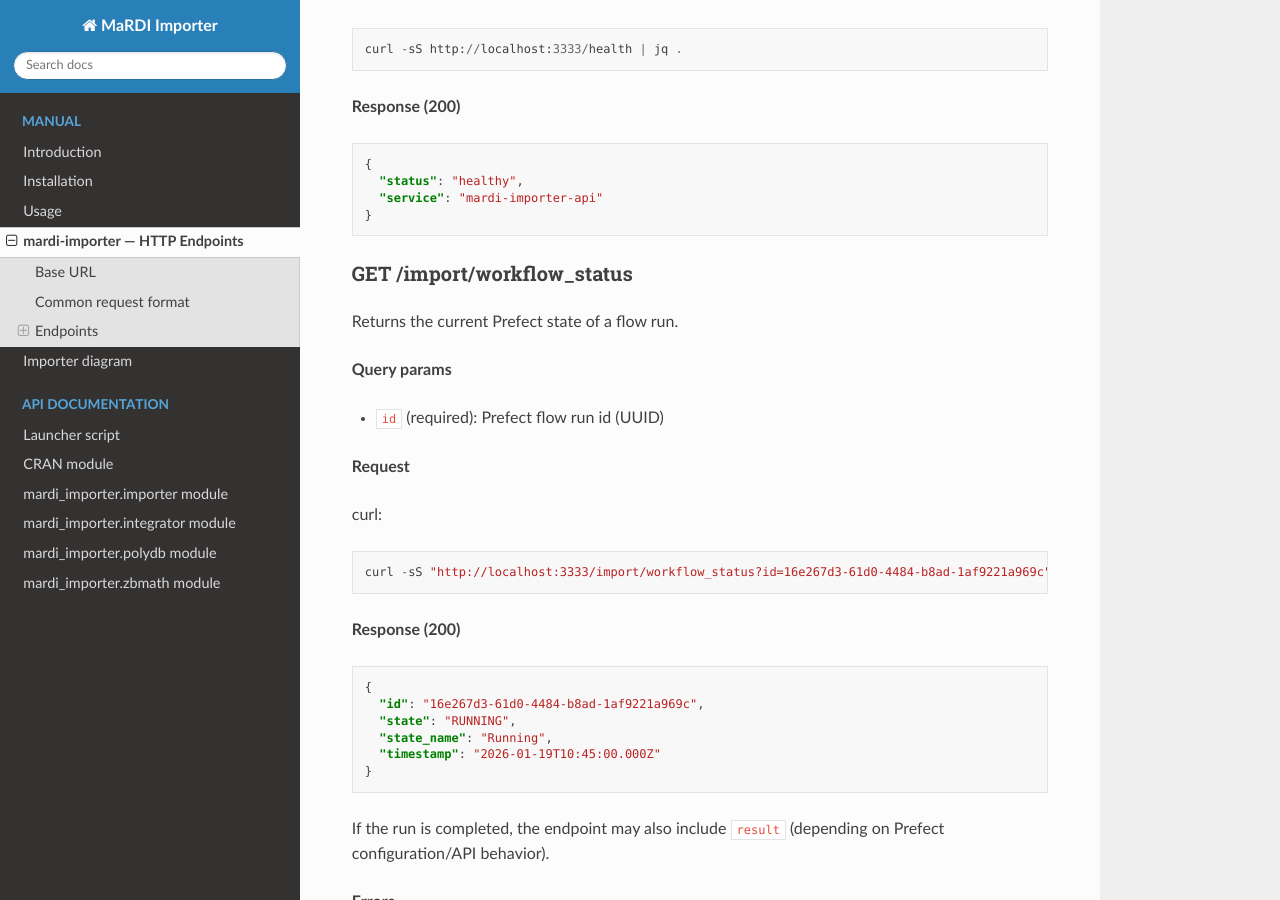
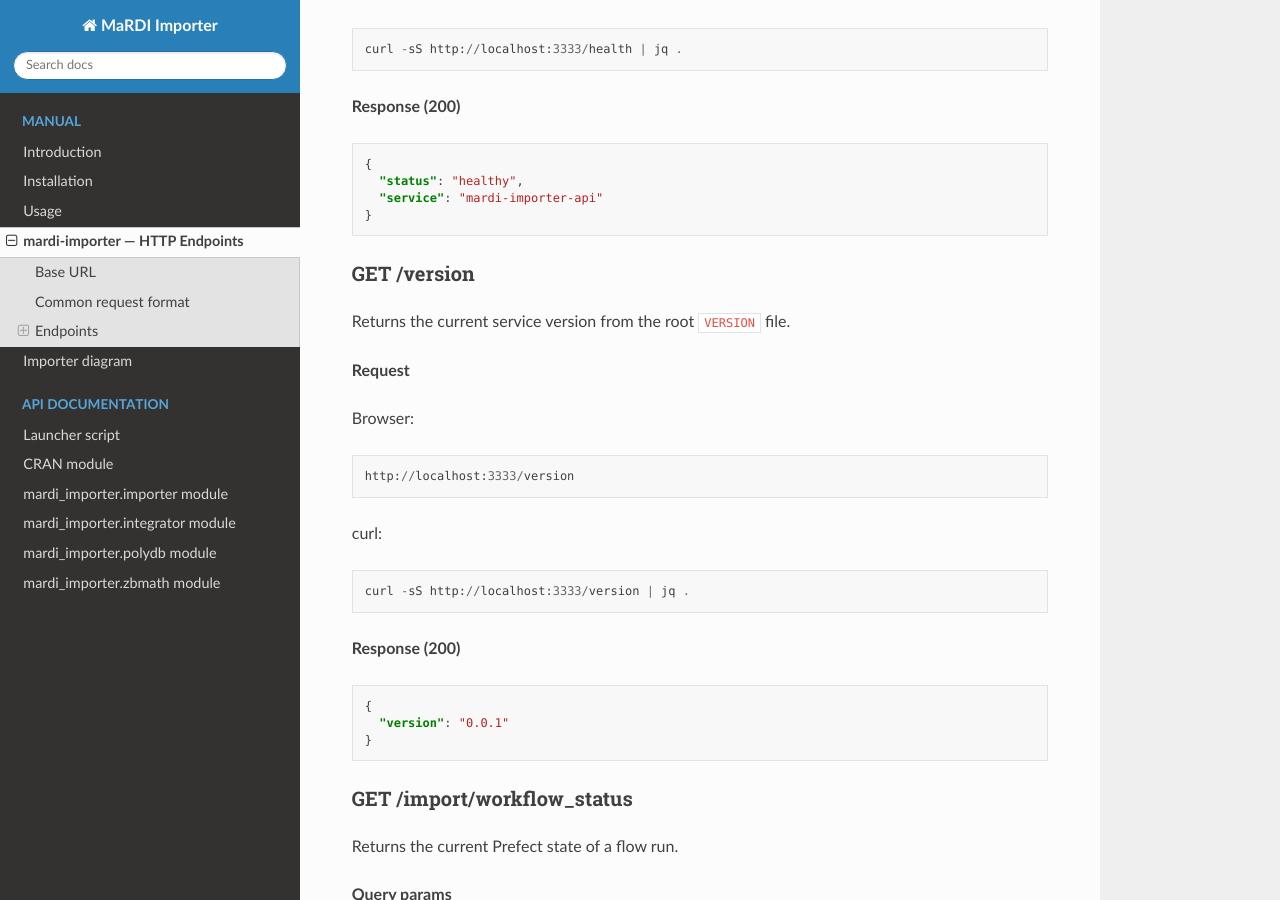
Before and after one commit to MaRDI4NFDI/docker-importer, a Sphinx documentation site: the page built from docs/flask_endpoints.rst, in a window 1280 px wide and 900 px high, scrolled down 1247 px. Built offline with Sphinx 7.4.7 and the Read the Docs theme 3.1.0, drawn with Linux system fonts in a browser that asks for light colours.

Commit message:
Added docs for the new "show version" flag

```diff
--- a/docs/flask_endpoints.rst
+++ b/docs/flask_endpoints.rst
@@ -55,6 +55,30 @@ curl::
   {
     "status": "healthy",
     "service": "mardi-importer-api"
+  }
+
+
+GET /version
+~~~~~~~~~~~~
+
+Returns the current service version from the root ``VERSION`` file.
+
+**Request**
+
+Browser::
+
+  http://localhost:3333/version
+
+curl::
+
+  curl -sS http://localhost:3333/version | jq .
+
+**Response (200)**
+
+.. code-block:: json
+
+  {
+    "version": "0.0.1"
   }
 
 
```
Also changed, not shown: docs/main.rst (+8 -1 lines).
